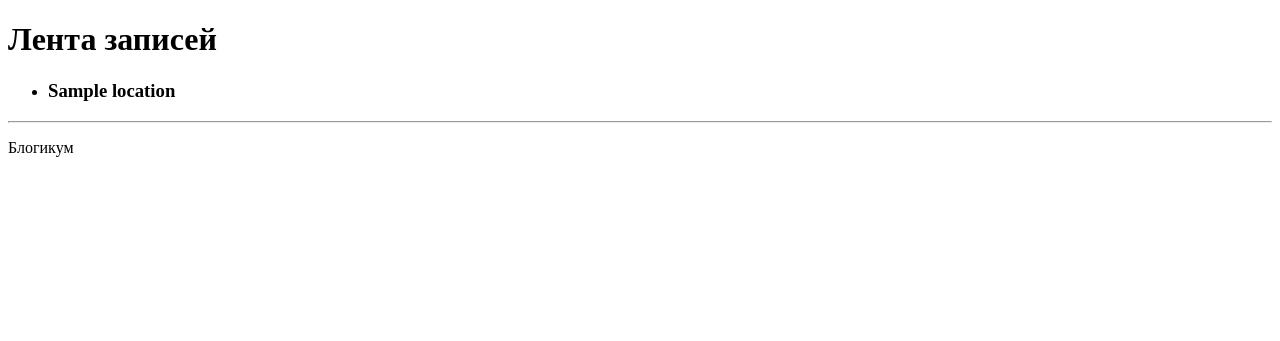
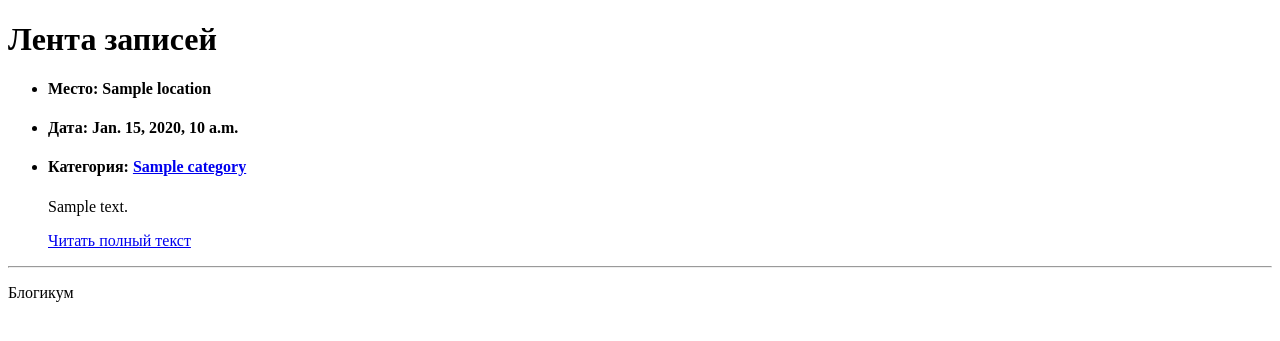
Before and after one commit to Olisug/django_sprint1, a Django app: template blogicum/templates/blog/index.html in a window 1280 px wide. Shown: the part 70-411 px from the top of the page. Run offline with Django 3.2, Linux system fonts and the light colour scheme; the template is opened without the code that fills it: most values are stand-ins (such as "Sample title", 1, 10 or a date in 2020).

Commit message:
create the basis of the site without static information

```diff
--- a/blogicum/templates/blog/category.html
+++ b/blogicum/templates/blog/category.html
@@ -3,5 +3,5 @@
   Блогикум. Категории
 {% endblock %}
 {% block content %}
-  <h1>Публикации в категории - {{ post.category }} </h1>
+  <h1>Публикации в категории - {{ category }} </h1>
 {% endblock %}
--- a/blogicum/templates/blog/index.html
+++ b/blogicum/templates/blog/index.html
@@ -3,14 +3,14 @@
   Блогикум. Лента записей
 {% endblock %}
 {% block content %}
-  <h1>Лента записей</h1>
+<h1>Лента записей</h1>
+  {% for post in posts|dictsortreversed:'id' %}
   <ul>
-  {% for post in posts %}
-    <li>
-      <h3>{{ post.location }}</h3>
-    </li>
-    {% if not forloop.last %}
-    {% endif %}
+  <li><h4>Место: {{ post.location }}</h4></li>
+  <li><h4>Дата: {{ post.date}}</h4></li>
+  <li><h4>Категория: <a href="{% url 'blog:category_posts' post.category %}">{{ post.category }}</a></h4></li>
+  <p>{{ post.text|truncatewords:10 }}</p>
+  <a href="{% url 'blog:post_detail' post.id %}">Читать полный текст</a>
+  </ul>
   {% endfor %}
-</ul>
 {% endblock %}
```
Also changed, not shown: blogicum/blog/views.py (+4 -3 lines), blogicum/templates/blog/detail.html (+4 -10 lines).
